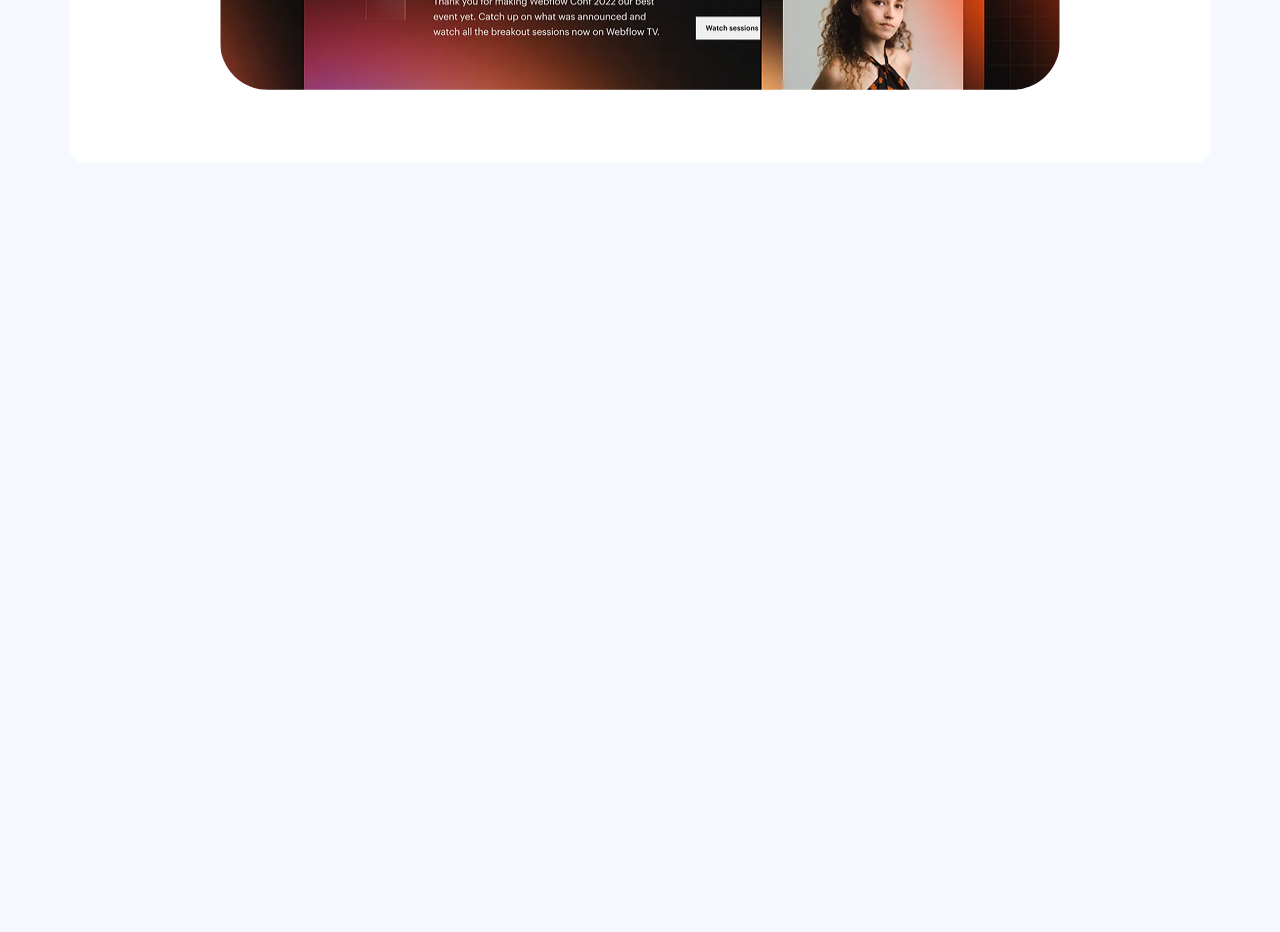
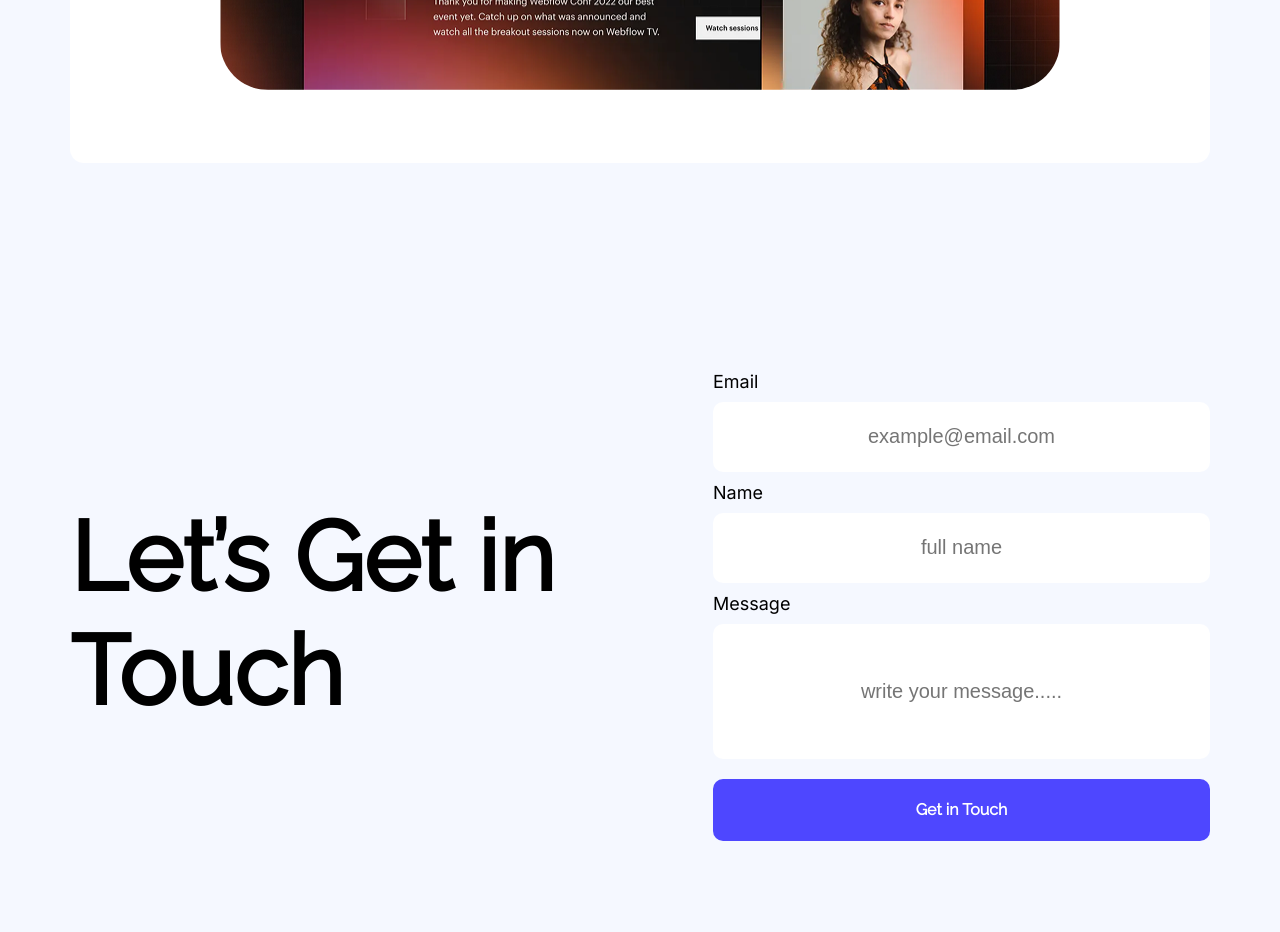
Before and after one commit to noruzzaman-rahat/web-template-for-Agencies, a plain HTML site: page index.html in a window 1280 px wide. Shown: the part 2735-3667 px from the top of the page. Before the commit the page ends 3035 px from the top, so only its background shows below. Drawn offline with Linux system fonts and the light colour scheme.

Commit message:
Updated index.html file

```diff
--- a/index.html
+++ b/index.html
@@ -121,6 +121,22 @@
             </div>
             <img src="Assets/wc-big.png" alt="" class="bit-image">
         </div>
+        <div class="get-touch">
+            <div>
+                <h1>Let’s Get in<br> Touch</h1>
+            </div>
+            <div class="form">
+                <p>Email</p>
+                <input class="first" placeholder="example@email.com" type="email">
+                <p>Name</p>
+                <input class="first" placeholder="full name" type="text">
+                <p>Message</p>
+                <input class="second" placeholder="write your message....." type="text">
+                <br>
+                <button>Get in Touch</button>
+            </div>
+
+        </div>
     </main>
     <footer>
 
--- a/styles/styles.css
+++ b/styles/styles.css
@@ -226,3 +226,71 @@ div h1{
     border-radius: 48px;
 
 }
+/*6th step*/
+.get-touch{
+    width: 1140px;
+    height: 632px;
+    margin: auto;
+    display: flex;
+    justify-content: space-between;
+
+
+}
+.get-touch h1{
+    width: 528px;
+    height: 232px;
+    font-size: 97px;
+    font-family: 'Raleway';
+    font-weight: bold;
+    padding-top: 200px;
+    padding-bottom: 200px;
+    padding-left: 0px;
+}
+.form{
+    padding-top: 71px;
+    padding-bottom: 71px;
+}
+.form p{
+    font-size: 18px;
+    font-family: 'Inter';
+}
+.first{
+    width: 497px;
+    height: 70px;
+    border-color: #D6DDED;
+    font-size: 20px;
+    color: rgba(0, 0, 0, 0.5);
+    border-radius: 10px;
+    text-align: center;
+    margin-top: 10px;
+    margin-bottom: 10px;
+    border: none;
+
+}
+.second{
+    width: 497px;
+    height: 135px;
+    border-color: #D6DDED;
+    font-size: 20px;
+    color: rgba(0, 0, 0, 0.5);
+    border-radius: 10px;
+    text-align: center;
+    margin-top: 10px;
+    border: none;
+}
+.form button{
+     width: 497px;
+    height: 62px;
+    background-color: #4E47FF;
+    border-radius: 10px;
+    font-family: 'Raleway';
+    font-size: 16px;
+    font-weight: bold;
+    text-align: center;
+    padding-top: 19px;
+    color: white;
+    margin-top: 20px;
+    border: none;
+    padding: 19px 201px;
+
+}
```
